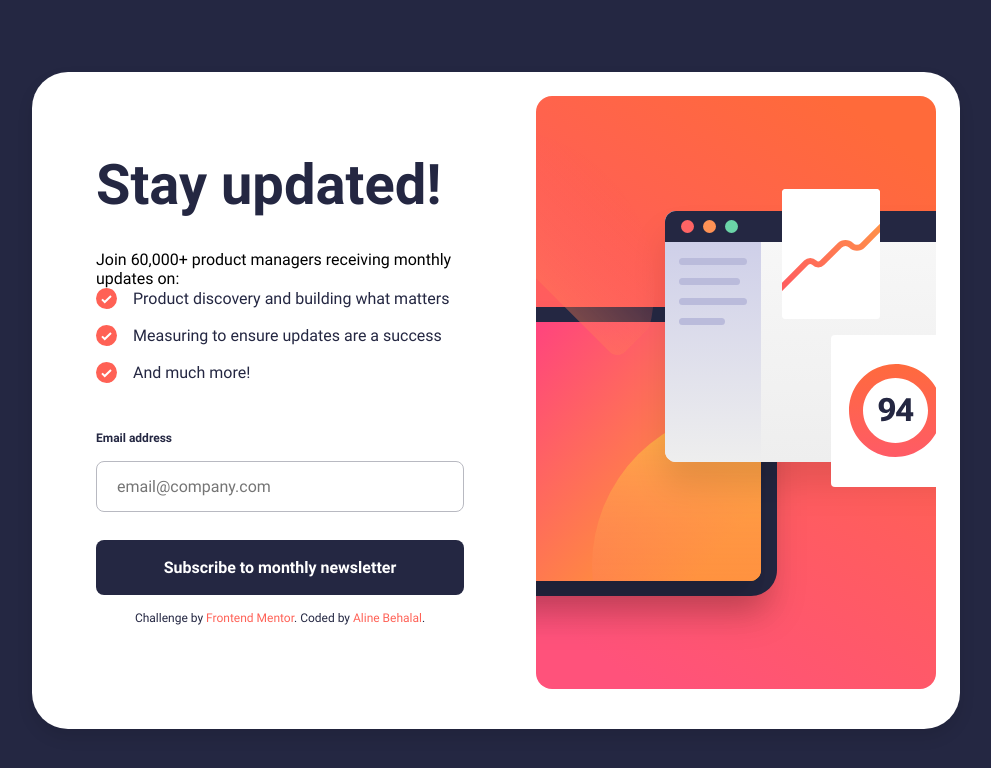
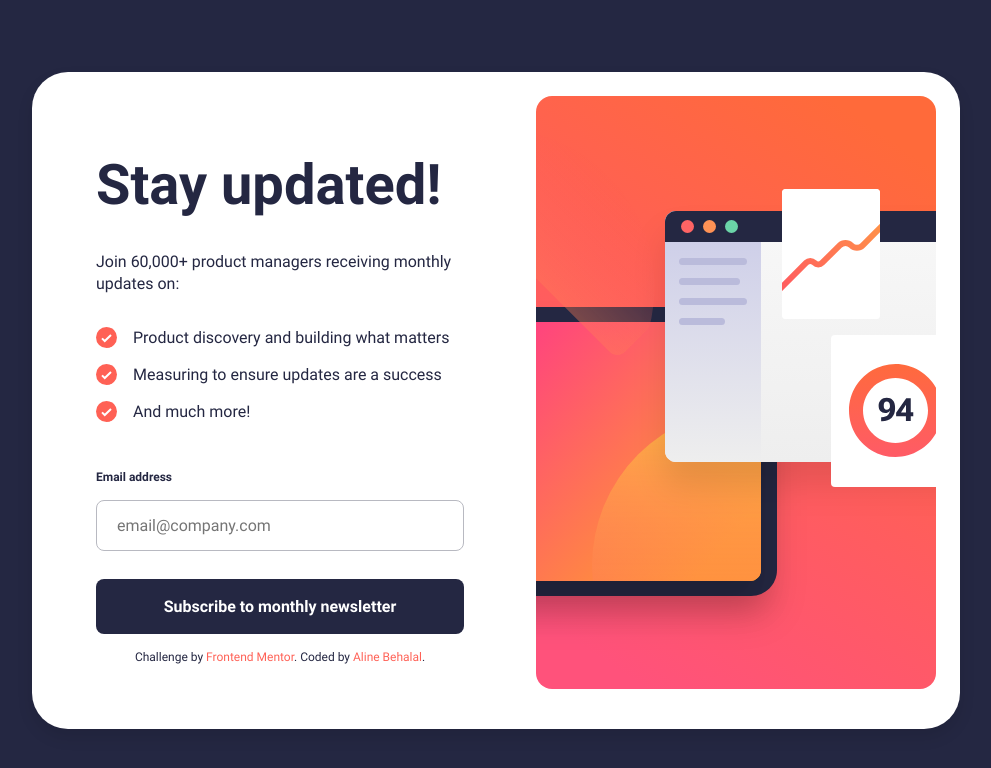
Before and after one commit to Hileene/newsletter-app, a React (Create React App) app in the folder frontend/: page / in a window 1280 px wide. Shown: the top 768 px of the page, without its empty margins (144-1135 px from the left). Built offline with nearby package versions, Linux system fonts and the light colour scheme.

Commit message:
Updated heading style et <p> element classname name

```diff
--- a/frontend/src/components/Header/header.css
+++ b/frontend/src/components/Header/header.css
@@ -1,16 +1,18 @@
 /* header.css */
 .signup-heading {
-  font-size: 2rem;
+  font-size: 2.5rem;
   font-weight: 700;
   color: var(--dark-slate-grey);
   margin-bottom: 2rem;
+  line-height: 1.2;
 }
 
-.signup-text {
+.newsletter-text {
   font-size: 1rem;
   font-weight: 400;
   color: var(--dark-slate-grey);
   margin-bottom: 2rem;
+  line-height: 1.4;
 }
 /*Desktop layout*/
 @media (min-width: 900px) {
```
